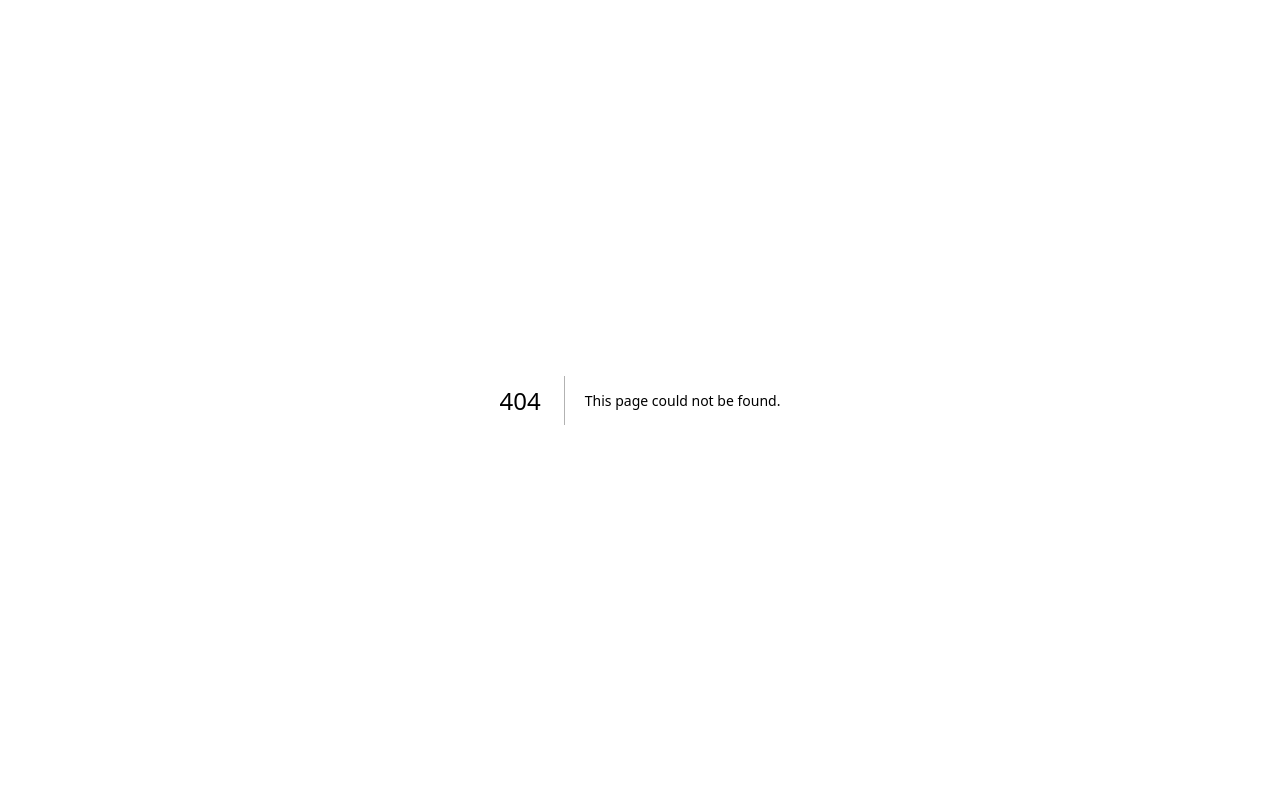
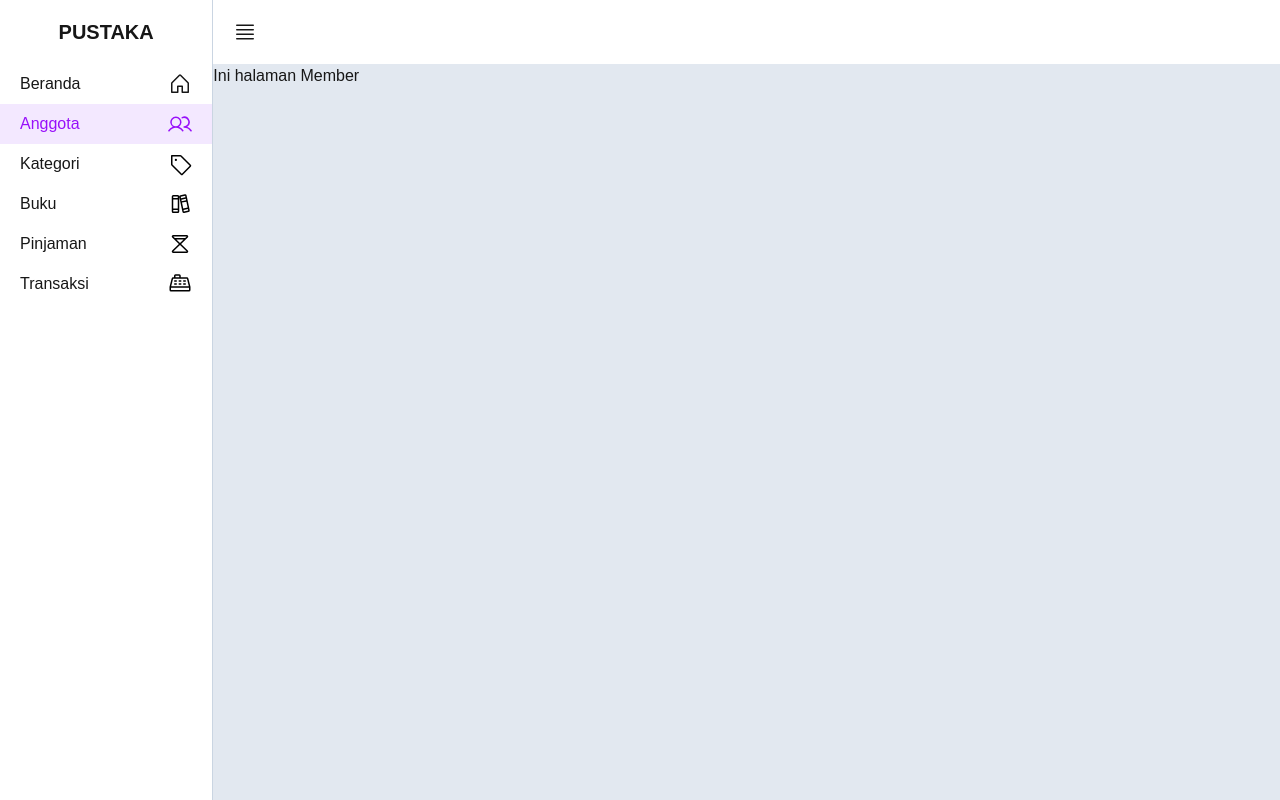
Before and after one commit to mugni1/pepustakaan-next-app, a Next.js app: page /dashboard/member in a window 1280 px wide. Before the commit this address had no page. Built offline with nearby package versions, Linux system fonts and the light colour scheme.

Commit message:
add menu bar on side bar

```diff
--- /dev/null
+++ b/src/app/(admin)/dashboard/member/page.tsx
@@ -0,0 +1,3 @@
+export default function Page() {
+  return <h1>Ini halaman Member</h1>;
+}
--- /dev/null
+++ b/src/components/Sidebar/BarMenu.tsx
@@ -0,0 +1,28 @@
+"use client";
+import Link from "next/link";
+import { usePathname } from "next/navigation";
+import { ReactNode } from "react";
+
+export default function BarMenu({
+  children,
+  href,
+  title,
+}: {
+  children: ReactNode;
+  href: string;
+  title: string;
+}) {
+  const pathName = usePathname();
+  return (
+    <li
+      className={`w-full px-5 py-2 transition-all ease-in-out duration-150 ${
+        pathName == href ? "bg-purple-100 text-purple-600" : ""
+      }`}
+    >
+      <Link className="w-full  flex justify-between items-center" href={href}>
+        <span>{title}</span>
+        <span>{children}</span>
+      </Link>
+    </li>
+  );
+}
--- a/src/components/Sidebar/index.tsx
+++ b/src/components/Sidebar/index.tsx
@@ -1,5 +1,83 @@
+import BarMenu from "./BarMenu";
+
 export default function Sidebar() {
   return (
-    <nav className="w-2/12 items-center min-h-screen bg-white border-e border-slate-300 fixed"></nav>
+    <nav className="w-2/12 items-center min-h-screen bg-white border-e border-slate-300 fixed">
+      {/* brand  */}
+      <div className="h-16 flex items-center justify-center w-full text-xl">
+        <span className=" font-semibold">PUSTAKA</span>
+      </div>
+      {/* end brand  */}
+      {/* list navigasi  */}
+      <ul className="w-full">
+        <BarMenu title="Beranda" href="/dashboard/home">
+          <svg
+            xmlns="http://www.w3.org/2000/svg"
+            width="24"
+            height="24"
+            className="fill-current"
+            viewBox="0 0 256 256"
+          >
+            <path d="M219.31,108.68l-80-80a16,16,0,0,0-22.62,0l-80,80A15.87,15.87,0,0,0,32,120v96a8,8,0,0,0,8,8h64a8,8,0,0,0,8-8V160h32v56a8,8,0,0,0,8,8h64a8,8,0,0,0,8-8V120A15.87,15.87,0,0,0,219.31,108.68ZM208,208H160V152a8,8,0,0,0-8-8H104a8,8,0,0,0-8,8v56H48V120l80-80,80,80Z"></path>
+          </svg>
+        </BarMenu>
+        <BarMenu title="Anggota" href="/dashboard/member">
+          <svg
+            xmlns="http://www.w3.org/2000/svg"
+            width="24"
+            height="24"
+            className="fill-current"
+            viewBox="0 0 256 256"
+          >
+            <path d="M117.25,157.92a60,60,0,1,0-66.5,0A95.83,95.83,0,0,0,3.53,195.63a8,8,0,1,0,13.4,8.74,80,80,0,0,1,134.14,0,8,8,0,0,0,13.4-8.74A95.83,95.83,0,0,0,117.25,157.92ZM40,108a44,44,0,1,1,44,44A44.05,44.05,0,0,1,40,108Zm210.14,98.7a8,8,0,0,1-11.07-2.33A79.83,79.83,0,0,0,172,168a8,8,0,0,1,0-16,44,44,0,1,0-16.34-84.87,8,8,0,1,1-5.94-14.85,60,60,0,0,1,55.53,105.64,95.83,95.83,0,0,1,47.22,37.71A8,8,0,0,1,250.14,206.7Z"></path>
+          </svg>
+        </BarMenu>
+        <BarMenu title="Kategori" href="/dashboard/category">
+          <svg
+            xmlns="http://www.w3.org/2000/svg"
+            width="24"
+            height="24"
+            fill="#000000"
+            viewBox="0 0 256 256"
+          >
+            <path d="M243.31,136,144,36.69A15.86,15.86,0,0,0,132.69,32H40a8,8,0,0,0-8,8v92.69A15.86,15.86,0,0,0,36.69,144L136,243.31a16,16,0,0,0,22.63,0l84.68-84.68a16,16,0,0,0,0-22.63Zm-96,96L48,132.69V48h84.69L232,147.31ZM96,84A12,12,0,1,1,84,72,12,12,0,0,1,96,84Z"></path>
+          </svg>
+        </BarMenu>
+        <BarMenu title="Buku" href="/dashboard/books">
+          <svg
+            xmlns="http://www.w3.org/2000/svg"
+            width="24"
+            height="24"
+            fill="#000000"
+            viewBox="0 0 256 256"
+          >
+            <path d="M231.65,194.55,198.46,36.75a16,16,0,0,0-19-12.39L132.65,34.42a16.08,16.08,0,0,0-12.3,19l33.19,157.8A16,16,0,0,0,169.16,224a16.25,16.25,0,0,0,3.38-.36l46.81-10.06A16.09,16.09,0,0,0,231.65,194.55ZM136,50.15c0-.06,0-.09,0-.09l46.8-10,3.33,15.87L139.33,66Zm6.62,31.47,46.82-10.05,3.34,15.9L146,97.53Zm6.64,31.57,46.82-10.06,13.3,63.24-46.82,10.06ZM216,197.94l-46.8,10-3.33-15.87L212.67,182,216,197.85C216,197.91,216,197.94,216,197.94ZM104,32H56A16,16,0,0,0,40,48V208a16,16,0,0,0,16,16h48a16,16,0,0,0,16-16V48A16,16,0,0,0,104,32ZM56,48h48V64H56Zm0,32h48v96H56Zm48,128H56V192h48v16Z"></path>
+          </svg>
+        </BarMenu>
+        <BarMenu title="Pinjaman" href="/dashboard/borrowings">
+          <svg
+            xmlns="http://www.w3.org/2000/svg"
+            width="24"
+            height="24"
+            fill="#000000"
+            viewBox="0 0 256 256"
+          >
+            <path d="M211.18,196.56,139.57,128l71.61-68.56a1.59,1.59,0,0,1,.13-.13A16,16,0,0,0,200,32H56A16,16,0,0,0,44.7,59.31l.12.13L116.43,128,44.82,196.56l-.12.13A16,16,0,0,0,56,224H200a16,16,0,0,0,11.32-27.31A1.59,1.59,0,0,1,211.18,196.56ZM56,48h0v0ZM89.43,80h77.14L128,116.92ZM200,48l-16.7,16H72.72L56,48ZM56,208l72-68.92L200,208Z"></path>
+          </svg>
+        </BarMenu>
+        <BarMenu title="Transaksi" href="/dashboard/transaction">
+          <svg
+            xmlns="http://www.w3.org/2000/svg"
+            width="24"
+            height="24"
+            fill="#000000"
+            viewBox="0 0 256 256"
+          >
+            <path d="M239.76,158.06,217.28,68.12A16,16,0,0,0,201.75,56H136V40a16,16,0,0,0-16-16H80A16,16,0,0,0,64,40V56H54.25A16,16,0,0,0,38.72,68.12L16.24,158.06A7.93,7.93,0,0,0,16,160v32a16,16,0,0,0,16,16H224a16,16,0,0,0,16-16V160A7.93,7.93,0,0,0,239.76,158.06ZM80,40h40V56H80ZM54.25,72h147.5l20,80H34.25ZM32,192V168H224v24ZM64,96a8,8,0,0,1,8-8H88a8,8,0,0,1,0,16H72A8,8,0,0,1,64,96Zm48,0a8,8,0,0,1,8-8h16a8,8,0,0,1,0,16H120A8,8,0,0,1,112,96Zm48,0a8,8,0,0,1,8-8h16a8,8,0,0,1,0,16H168A8,8,0,0,1,160,96ZM64,128a8,8,0,0,1,8-8H88a8,8,0,0,1,0,16H72A8,8,0,0,1,64,128Zm48,0a8,8,0,0,1,8-8h16a8,8,0,0,1,0,16H120A8,8,0,0,1,112,128Zm48,0a8,8,0,0,1,8-8h16a8,8,0,0,1,0,16H168A8,8,0,0,1,160,128Z"></path>
+          </svg>
+        </BarMenu>
+      </ul>
+      {/* end list navigasi  */}
+    </nav>
   );
 }
```
